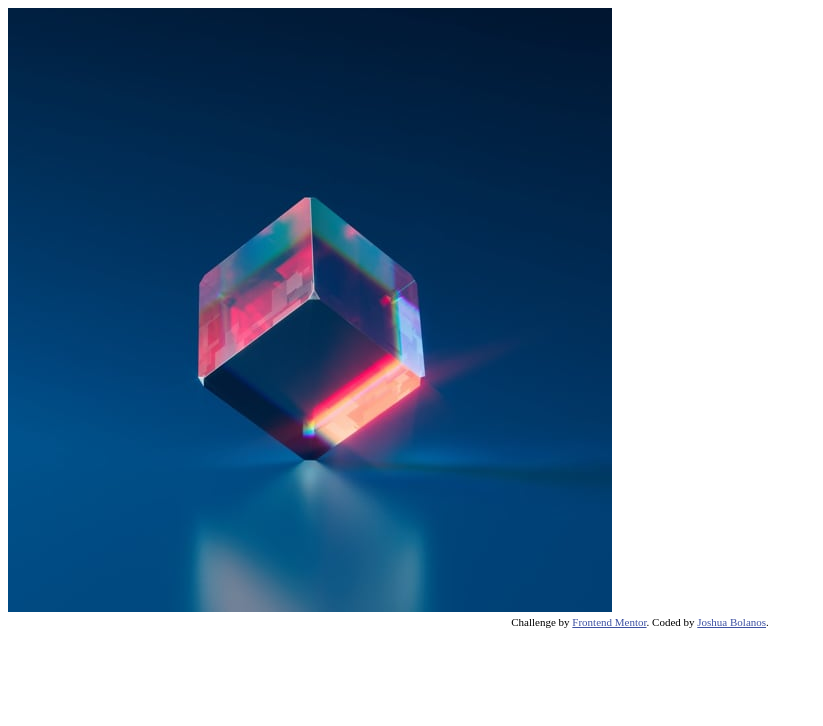
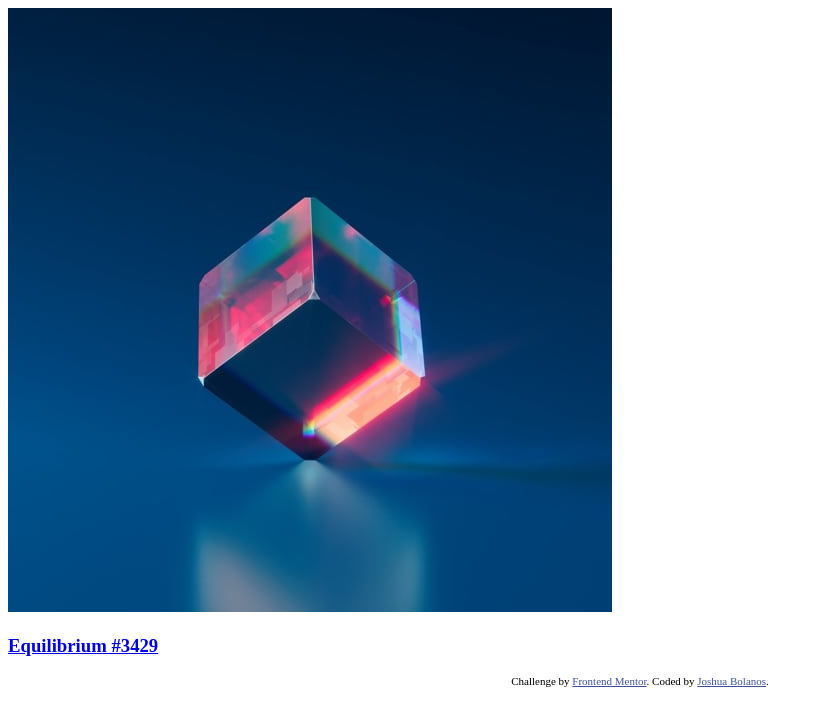
Before and after one commit to joshbolanos7/nft-previw-card-component-main, a plain HTML site: page index.html in a window 1280 px wide. Shown: the whole page, without its empty margins (0-823 px from the left). Drawn offline with Linux system fonts and the light colour scheme.

Commit message:
added text to card.

```diff
--- a/index.html
+++ b/index.html
@@ -1,5 +1,6 @@
 <!DOCTYPE html>
 <html lang="en">
+
 <head>
   <meta charset="UTF-8">
   <meta name="viewport" content="width=device-width, initial-scale=1.0">
@@ -10,18 +11,35 @@
 
   <!-- Feel free to remove these styles or customise in your own stylesheet 👍 -->
   <style>
-    .attribution { font-size: 11px; text-align: center; }
-    .attribution a { color: hsl(228, 45%, 44%); }
+    .attribution {
+      font-size: 11px;
+      text-align: center;
+    }
+
+    .attribution a {
+      color: hsl(228, 45%, 44%);
+    }
   </style>
 </head>
+
 <body>
 
-  <div class ="card">
-    <div class ="card_head">
-      <div class ="card_product-img">
+  <div class="card">
+
+    <div class="card_head">
+      <div class="card_product-img">
         <img src="./images/image-equilibrium.jpg" alt="">
       </div>
     </div>
+
+    <div class="card_body">
+      <a href="#">
+        <h3 class='card_title'>Equilibrium #3429</h3>
+      </a>
+    </div>
+
+
+
   </div>
 
 
@@ -30,4 +48,5 @@
     Coded by <a href="#">Joshua Bolanos</a>.
   </div>
 </body>
+
 </html>
```
